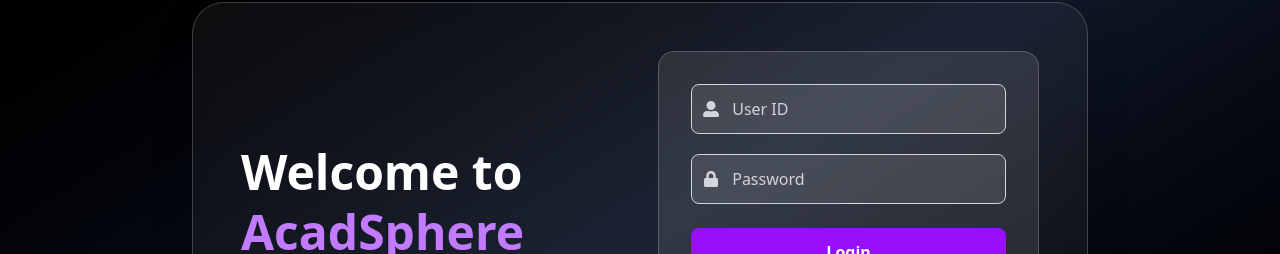
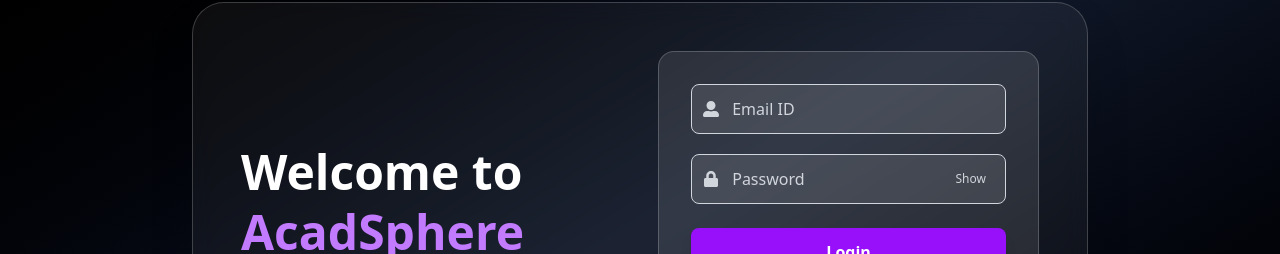
Before and after one commit to Amanraj-S/Acadsphere, a React (Vite) app in the folder frontend/: page / in a window 1280 px wide. Shown: the part 162-416 px from the top of the page. Built offline with nearby package versions, Linux system fonts and the light colour scheme.

Commit message:
first commit

```diff
--- a/frontend/src/pages/LoginPage.jsx
+++ b/frontend/src/pages/LoginPage.jsx
@@ -9,6 +9,10 @@
   const [email, setEmail] = useState("");
   const [password, setPassword] = useState("");
   const navigate = useNavigate();
+
+    // Password visibility toggle
+    const [showPassword, setShowPassword] = useState(false);
+    const togglePasswordVisibility = () => setShowPassword((prev) => !prev);
 
   // Email/password login handler
   const handleLogin = async () => {
@@ -68,7 +72,7 @@
             <FaUserAlt className="absolute left-3 top-1/2 transform -translate-y-1/2 text-gray-300" />
             <input
               type="text"
-              placeholder="User ID"
+              placeholder="Email ID"
               className="w-full pl-10 pr-4 py-3 bg-white/10 border border-gray-300 rounded-lg text-white placeholder-gray-300 focus:outline-none focus:ring-2 focus:ring-purple-500 transition"
               value={email}
               onChange={(e) => setEmail(e.target.value)}
@@ -78,13 +82,19 @@
           {/* Password Input */}
           <div className="relative mb-6">
             <FaLock className="absolute left-3 top-1/2 transform -translate-y-1/2 text-gray-300" />
-            <input
-              type="password"
-              placeholder="Password"
-              className="w-full pl-10 pr-4 py-3 bg-white/10 border border-gray-300 rounded-lg text-white placeholder-gray-300 focus:outline-none focus:ring-2 focus:ring-purple-500 transition"
-              value={password}
-              onChange={(e) => setPassword(e.target.value)}
-            />
+              <input
+                type={showPassword ? "text" : "password"}
+                placeholder="Password"
+                className="w-full pl-10 pr-12 py-3 bg-white/10 border border-gray-300 rounded-lg text-white placeholder-gray-300 focus:outline-none focus:ring-2 focus:ring-purple-500 transition"
+                value={password}
+                onChange={(e) => setPassword(e.target.value)}
+              />
+              <button type="button"
+                className="absolute right-3 top-1/2 transform -translate-y-1/2 text-gray-300 text-xs bg-transparent px-2 py-1 rounded focus:outline-none"
+                onClick={togglePasswordVisibility}
+              >
+                {showPassword ? "Hide" : "Show"}
+              </button>
           </div>
 
           {/* Login Button */}
--- a/frontend/src/pages/SignUpPage.jsx
+++ b/frontend/src/pages/SignUpPage.jsx
@@ -11,6 +11,10 @@
   const [email, setEmail] = useState("");
   const [password, setPassword] = useState("");
   const navigate = useNavigate();
+
+    // Password visibility toggle
+    const [showPassword, setShowPassword] = useState(false);
+    const togglePasswordVisibility = () => setShowPassword((prev) => !prev);
 
   // Regular sign up handler
   const handleRegister = async () => {
@@ -93,13 +97,19 @@
           {/* Password */}
           <div className="relative mb-6">
             <FaLock className="absolute left-3 top-1/2 transform -translate-y-1/2 text-gray-300" />
-            <input
-              type="password"
-              placeholder="Password"
-              className="w-full pl-10 pr-4 py-3 bg-white/10 border border-gray-300 rounded-lg text-white placeholder-gray-300 focus:outline-none focus:ring-2 focus:ring-purple-500 transition"
-              value={password}
-              onChange={(e) => setPassword(e.target.value)}
-            />
+              <input
+                type={showPassword ? "text" : "password"}
+                placeholder="Password"
+                className="w-full pl-10 pr-12 py-3 bg-white/10 border border-gray-300 rounded-lg text-white placeholder-gray-300 focus:outline-none focus:ring-2 focus:ring-purple-500 transition"
+                value={password}
+                onChange={(e) => setPassword(e.target.value)}
+              />
+              <button type="button"
+                className="absolute right-3 top-1/2 transform -translate-y-1/2 text-gray-300 text-xs bg-transparent px-2 py-1 rounded focus:outline-none"
+                onClick={togglePasswordVisibility}
+              >
+                {showPassword ? "Hide" : "Show"}
+              </button>
           </div>
 
           {/* Sign Up */}
```
